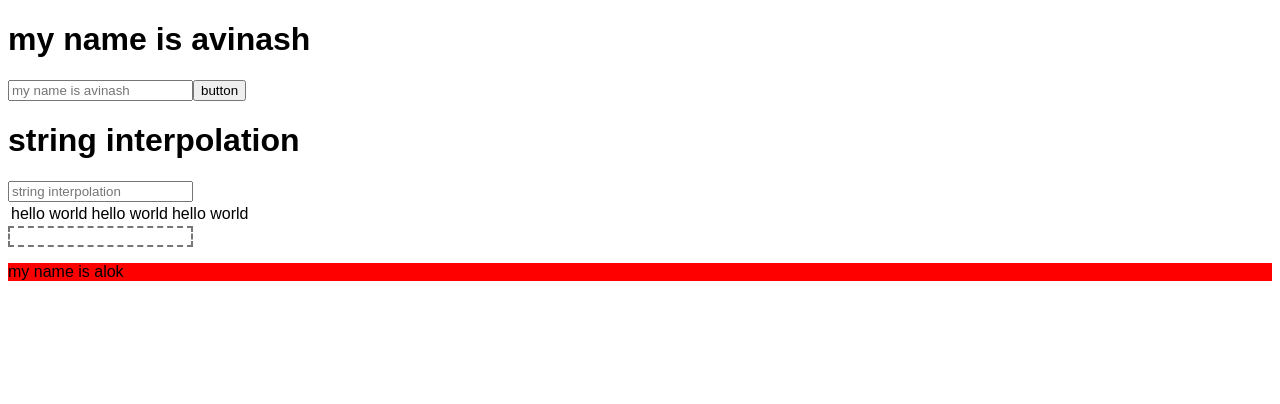
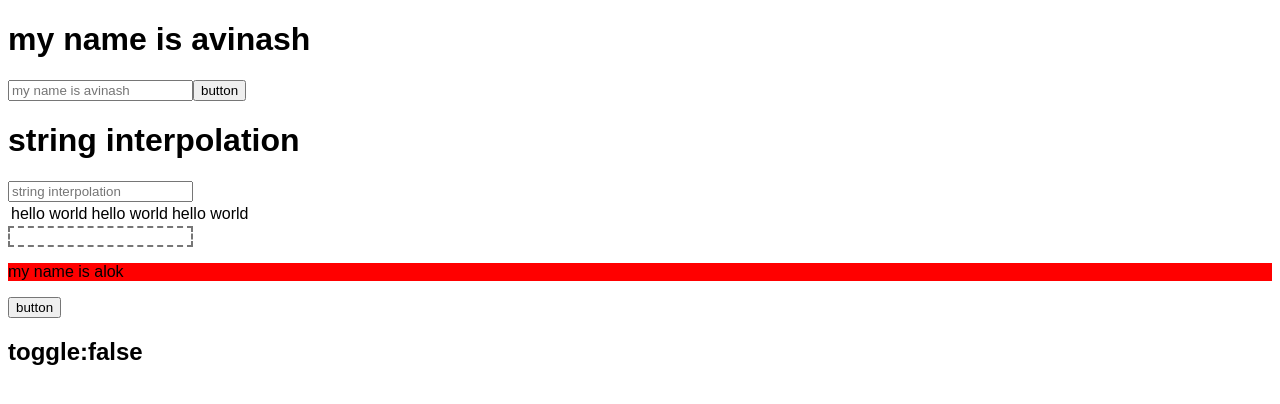
Before and after one commit to aloksingh3112/angular-bindings, an Angular app: page / in a window 1280 px wide. Shown: the top 404 px of the page. Built offline with nearby package versions, Linux system fonts and the light colour scheme.

Commit message:
added event binding

```diff
--- a/src/app/app.component.html
+++ b/src/app/app.component.html
@@ -28,3 +28,7 @@
 >
   my name is alok
 </p>
+
+<!-- event binding -->
+<input type="button" (click)="onClick()" [value]="propertyBindingButton" />
+<h2>toggle:{{isChange}}</h2>
--- a/src/app/app.component.ts
+++ b/src/app/app.component.ts
@@ -10,4 +10,8 @@ export class AppComponent {
   propertyBindingButton: string = "button";
   interpolationData: string = "string interpolation";
   clspan: number = 2;
+  isChange: boolean = false;
+  onClick() {
+    this.isChange = !this.isChange;
+  }
 }
```
